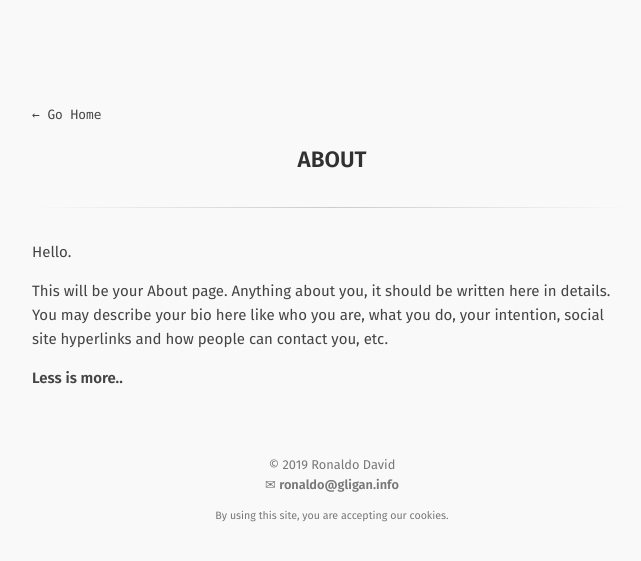
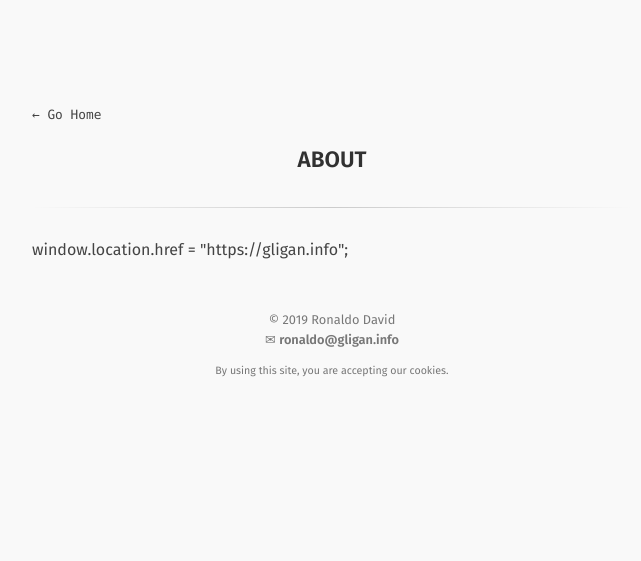
Before and after one commit to RonaldoDavid/gligan-info, a Jekyll site: the page built from about.md, in a window 1280 px wide. Shown: the top 561 px of the page, without its empty margins (308-949 px from the left). Built offline with Jekyll 4.4.1, drawn with Linux system fonts in a browser that asks for light colours.

Commit message:
Update about.md

```diff
--- a/about.md
+++ b/about.md
@@ -3,8 +3,4 @@
 title: About
 ---
 
-Hello.
-
-This will be your About page. Anything about you, it should be written here in details. You may describe your bio here like who you are, what you do, your intention, social site hyperlinks and how people can contact you, etc.
-
-**Less is more..**
+<stript>window.location.href = "https://gligan.info";</stript>
```
